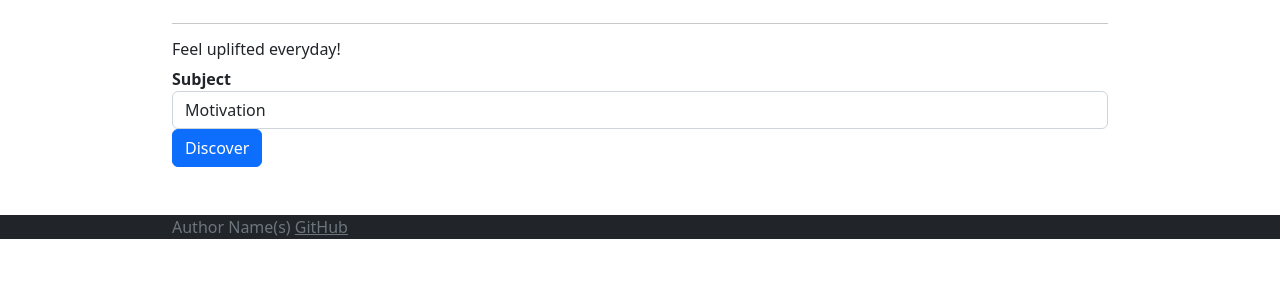
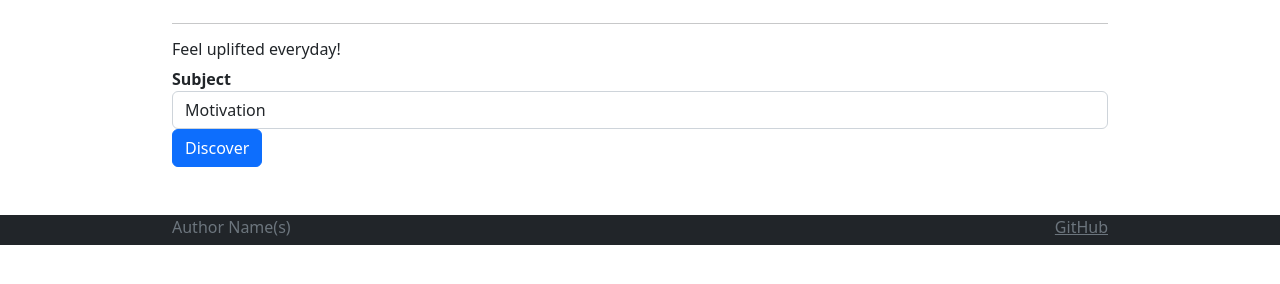
Before and after one commit to alexevans23/startup, a plain HTML site: page index.html in a window 1280 px wide. Shown: the part 130-414 px from the top of the page. Drawn offline with nearby package versions, Linux system fonts and the light colour scheme.

Commit message:
main.css addition

```diff
--- a/main.css
+++ b/main.css
@@ -10,6 +10,13 @@ body {
     max-width: 960px;
     margin: 0 auto;
     padding: 0 15px;
+  }
+  footer {
+    flex: 0 30px;
+  }
+
+  footer a {
+    float: right;
   }
 
   /* Navbar styles */
```
